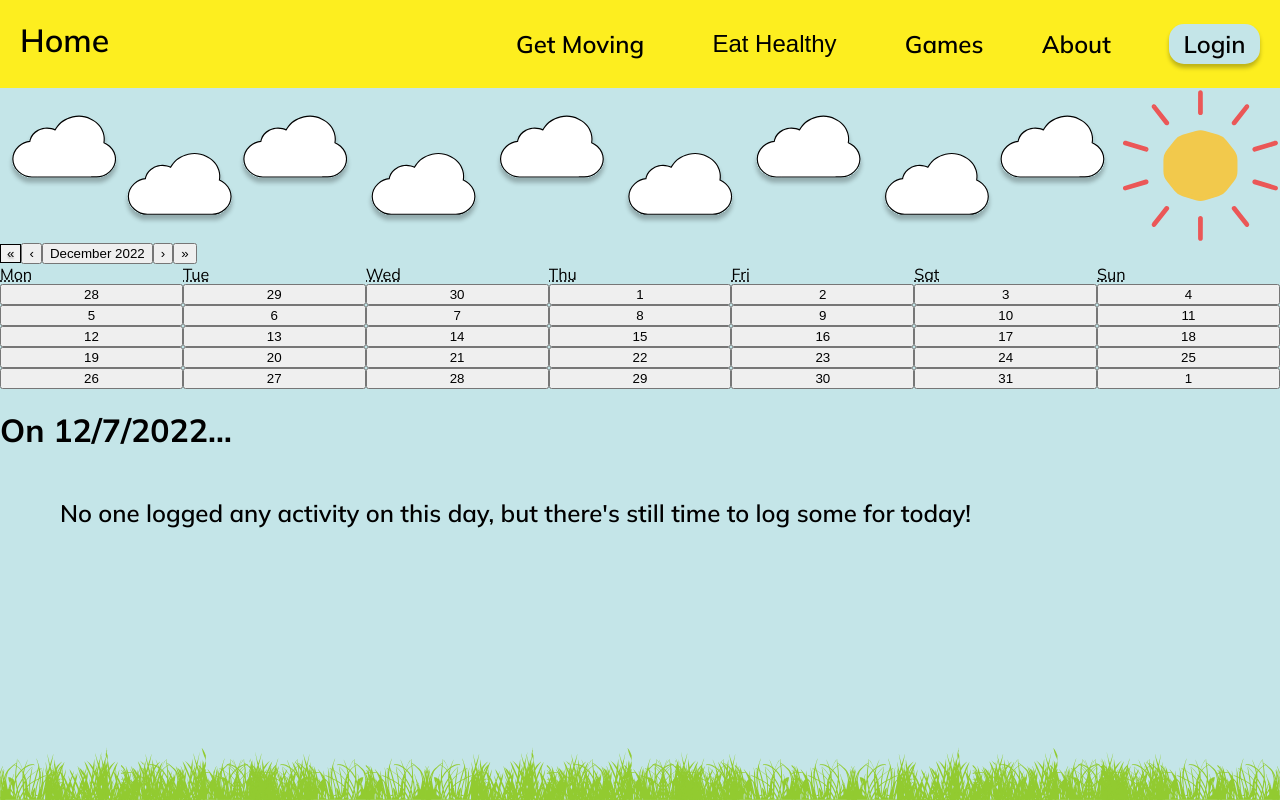
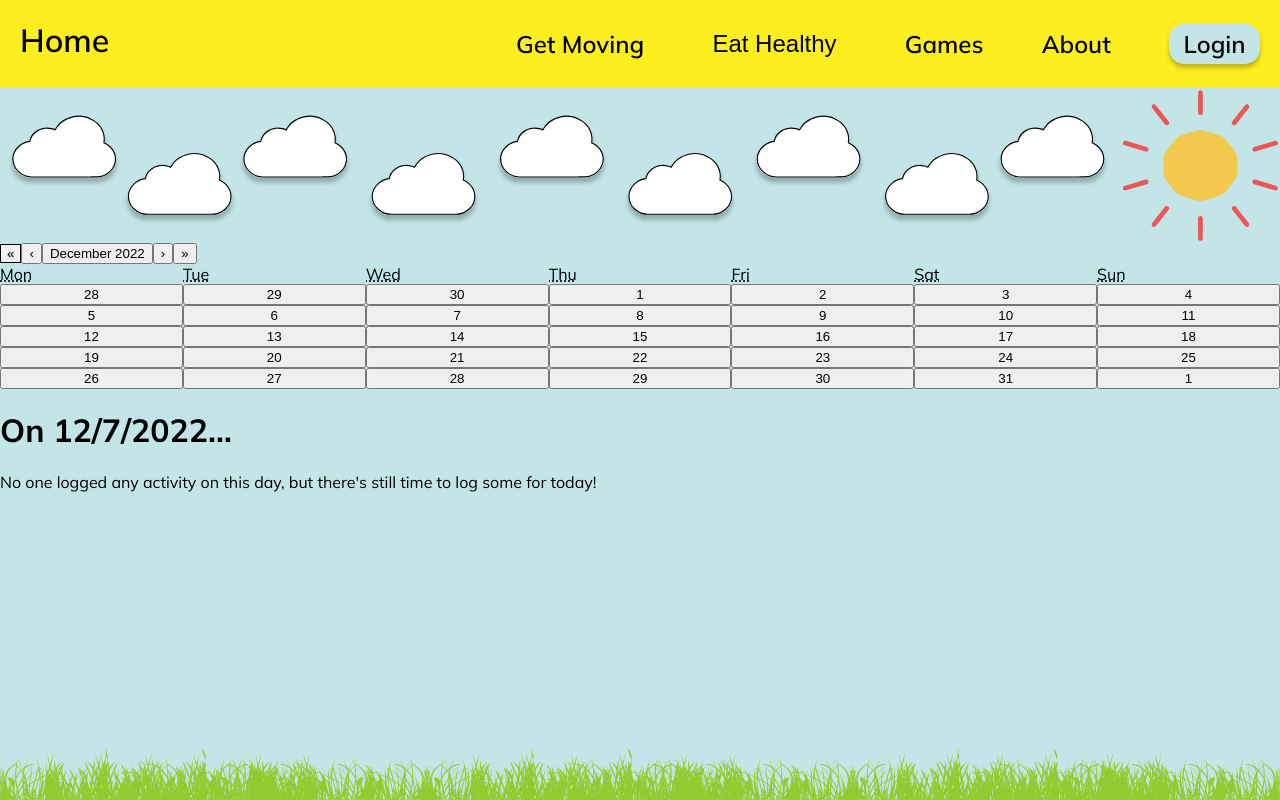
Before and after one commit to hergin/Henry-Gets-Moving-Frontend, a React (Create React App) app: page /all-logs in a window 1280 px wide. Built offline with nearby package versions, Linux system fonts and the light colour scheme; no server answers.

Commit message:
change logText class name to exercise-logs-div

```diff
--- a/src/Pages/Calendar/Calendar.tsx
+++ b/src/Pages/Calendar/Calendar.tsx
@@ -26,7 +26,7 @@ const Calendar = () => {
             <ReactCalendar onChange={selectDay} value={selectedDate} minDate={new Date(2022, 9, 20)}
                            className="date-picker"/>
             <h1>On {selectedDate.toLocaleDateString()}…</h1>
-            <div className='logText'>
+            <div className='exercise-logs-div'>
                 {familyMemberLayout(members, selectedDate).length > 0 ? familyMemberLayout(members, selectedDate) : "No one logged any activity on this day, but there's still time to log some for today!"}
             </div>
             <Grass/>
```
